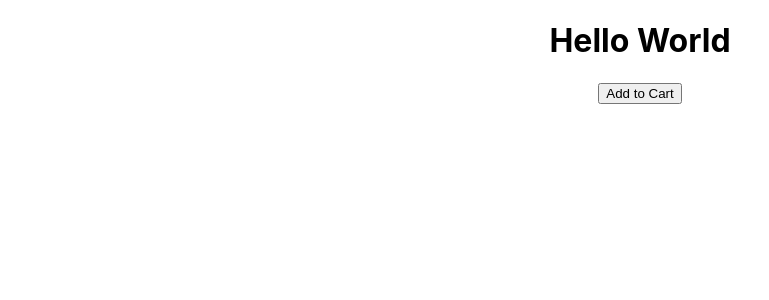
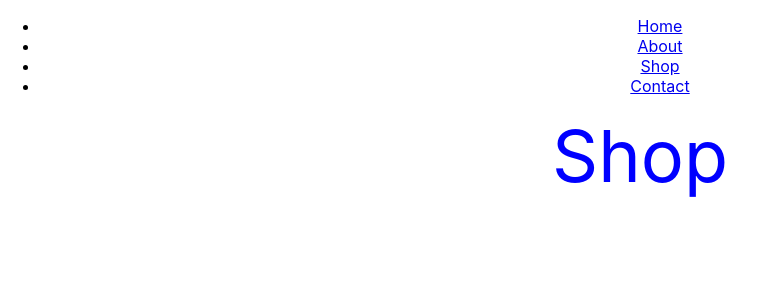
Before and after one commit to Kush-munot/Honors-Codes, a React (Create React App) app in the folder basic-react/: page /shop in a window 1280 px wide. Shown: the top 300 px of the page, without its empty margins (0-769 px from the left). Built offline with nearby package versions, Linux system fonts and the light colour scheme.

Commit message:
:white_check_mark: 17.04.2023

```diff
--- a/basic-react/src/App.js
+++ b/basic-react/src/App.js
@@ -1,5 +1,7 @@
 import './App.css';
+import About from './Components/About';
 import ComponentC from './Components/ComponentC';
+import Contact from './Components/Contact';
 import Counter from './Components/Counter';
 import EventBind from './Components/EventBind';
 import Form from './Components/Form';
@@ -9,12 +11,15 @@ import HookCounter3 from './Components/HookCounter3';
 import HookCounter4 from './Components/HookCounter4';
 import Message from './Components/Message';
 import Parent from './Components/Parent.jsx';
+import Shop from './Components/Shop';
 import { UserProvider } from './Components/UserContext'
+import { BrowserRouter as Router, Routes, Route, Link } from 'react-router-dom'
 
 function App() {
   return (
+    <Router>
       <div className="App">
-      <h1>Hello World</h1>
+        {/* <h1>Hello World</h1> */}
         {/* <Parent/>
       <Message/>
       <Counter/>
@@ -28,8 +33,24 @@ function App() {
         {/* <HookCounter2/> */}
 
         {/* <HookCounter3/> */}
-      <HookCounter4/>
+        {/* <HookCounter4/> */}
+        <nav>
+          <ul>
+            <li><Link to="/" >Home</Link></li>
+            <li><Link to="/about" >About</Link></li>
+            <li><Link to="/shop" >Shop</Link></li>
+            <li><Link to="/contact" >Contact</Link></li>
+          </ul>
+        </nav>
+        <Routes>
+          <Route excat path='/' element={<HookCounter4 />}></Route>
+          <Route excat path='/about' element={<About />}></Route>
+          <Route excat path='/shop' element={<Shop />}></Route>
+          <Route excat path='/contact' element={<Contact primary={true} />}></Route>
+        </Routes>
+
       </div>
+    </Router>
   );
 }
 
--- /dev/null
+++ b/basic-react/src/Components/About.css
@@ -0,0 +1,3 @@
+.primary{
+    color: aquamarine;
+}
--- /dev/null
+++ b/basic-react/src/Components/About.jsx
@@ -0,0 +1,14 @@
+import React from 'react'
+import './About.css'
+
+
+const About = (props) => {
+    let className = props.primary ? 'primary' : ''
+    return (
+        <div>
+            <h1 className={className}>About Us Page</h1>
+        </div>
+    )
+}
+
+export default About
--- /dev/null
+++ b/basic-react/src/Components/Contact.css
@@ -0,0 +1,3 @@
+.primary{
+    color: orange;
+}
--- /dev/null
+++ b/basic-react/src/Components/Contact.jsx
@@ -0,0 +1,13 @@
+import React from 'react'
+import './Contact.css'
+
+const Contact = (props) => {
+    let className = props.primary ? 'primary' : ''
+    return (
+        <div>
+            <h1 className={className}>Contact Us Page</h1>
+        </div>
+    )
+}
+
+export default Contact
--- /dev/null
+++ b/basic-react/src/Components/Shop.jsx
@@ -0,0 +1,15 @@
+import React from 'react'
+
+const Shop = () => {
+    const heading = {
+        fontSize: '72px',
+        color: 'blue'
+    }
+    return (
+        <div style={heading}>
+            Shop
+        </div>
+    )
+}
+
+export default Shop
```
Lines whose indentation alone changed are shown as unchanged.
